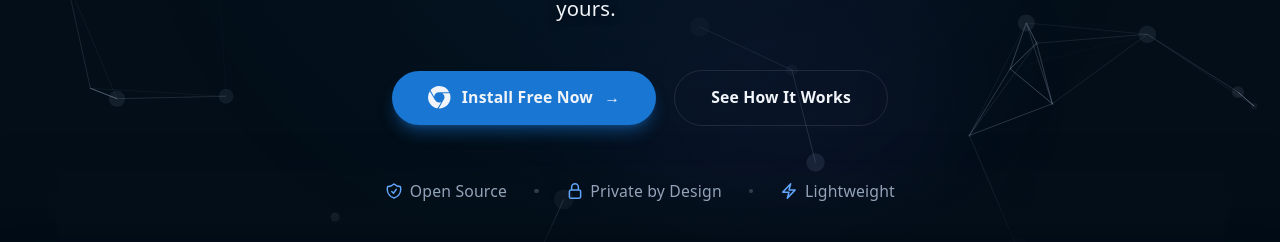
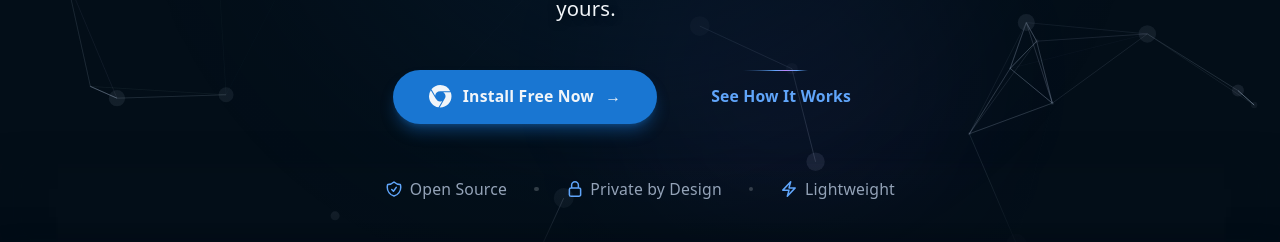
Before and after one commit to joseorono/focusspace-web, a React (Vite) app: page / in a window 1280 px wide. Shown: the part 474-716 px from the top of the page. Built offline with nearby package versions, Linux system fonts and the light colour scheme.

Commit message:
Update shiny btn
Co-Authored-By: José Miguel Oroño <joseomaker@gmail.com>

```diff
--- a/src/components/HeroSection.tsx
+++ b/src/components/HeroSection.tsx
@@ -127,7 +127,7 @@ export function HeroSection() {
           </a>
           <a
             href="#how-it-works"
-            className="inline-flex items-center gap-2 rounded-full border border-white/10 px-8 py-3.5 text-sm font-semibold text-white transition-colors hover:bg-white/5"
+            className="shimmer-border inline-flex items-center gap-2 rounded-full px-8 py-3.5 text-sm font-semibold text-primary-light transition-all duration-200 hover:scale-110 hover:bg-primary-light/10 hover:text-white"
           >
             See How It Works
           </a>
```
